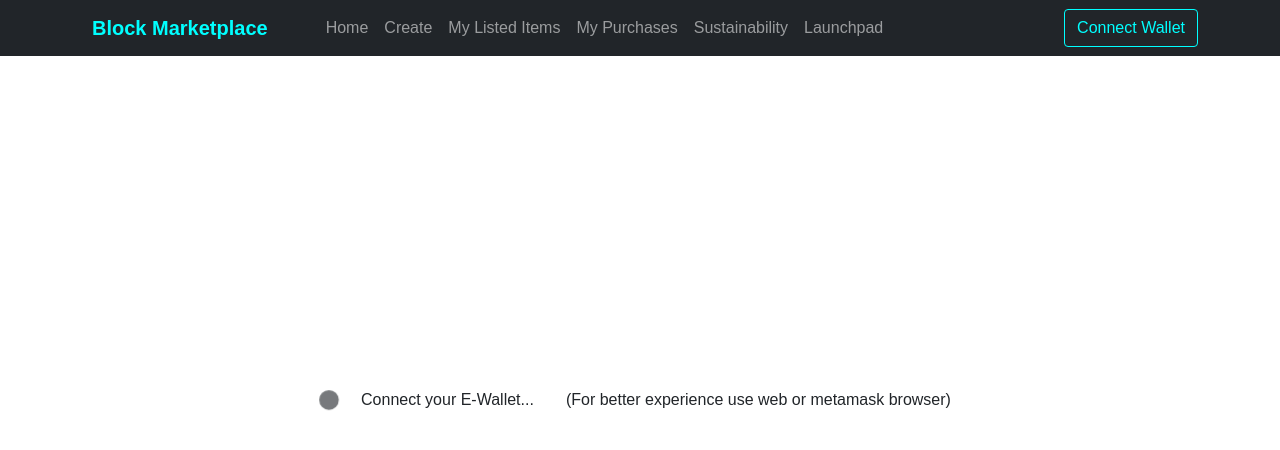
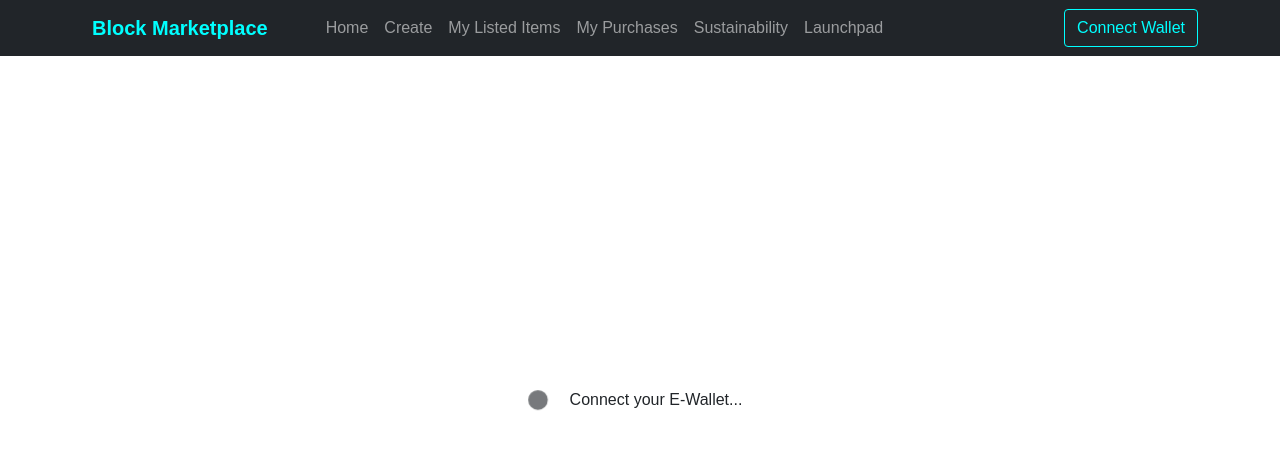
Before and after one commit to eyad-ahmed-18/The-block, a React (Create React App) app: page / in a window 1280 px wide. Shown: the top 450 px of the page. Built offline with nearby package versions, Linux system fonts and the light colour scheme; what ipfs-http-client would draw is missing.

Commit message:
Update App.js

```diff
--- a/src/frontend/components/App.js
+++ b/src/frontend/components/App.js
@@ -105,7 +105,6 @@ function App() {
             >
               <Spinner animation="grow" style={{ display: "flex" }} />
               <p className="mx-3 my-0">Connect your E-Wallet...</p>
-              <p className="mx-3 my-0">(For better experience use web or metamask browser)</p>
             </div>
           ) : (
           <Routes>
```
